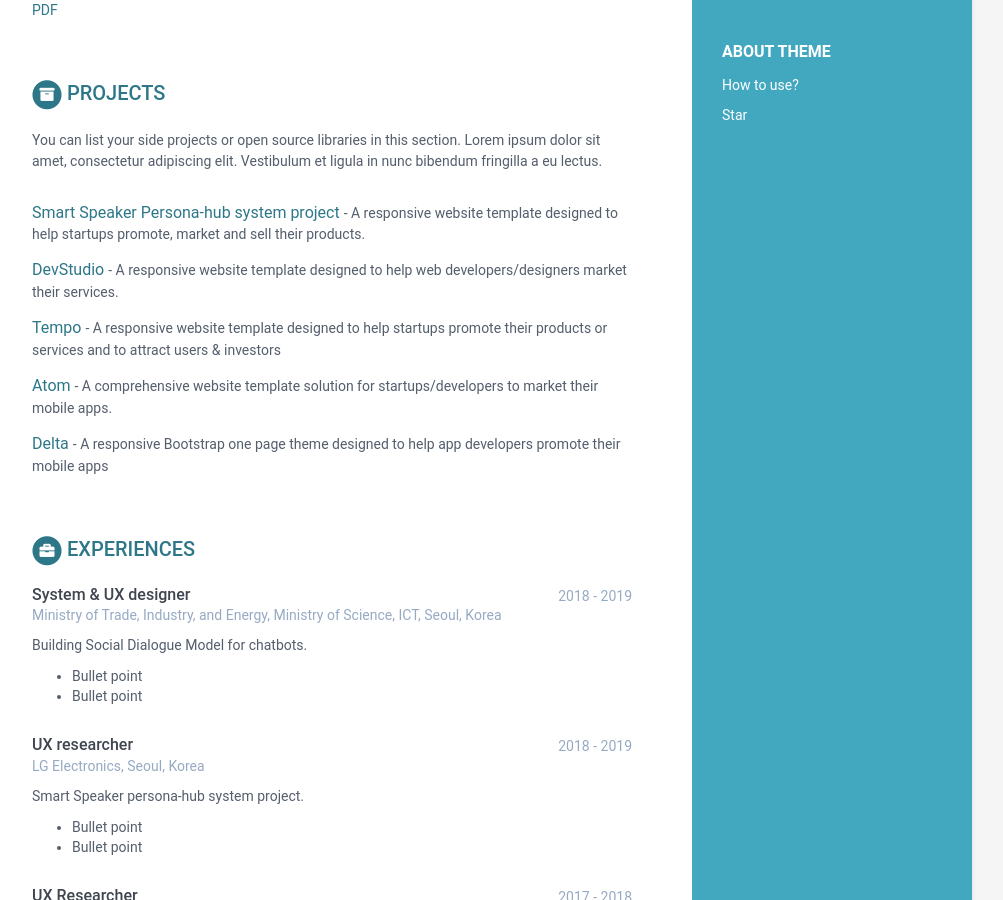
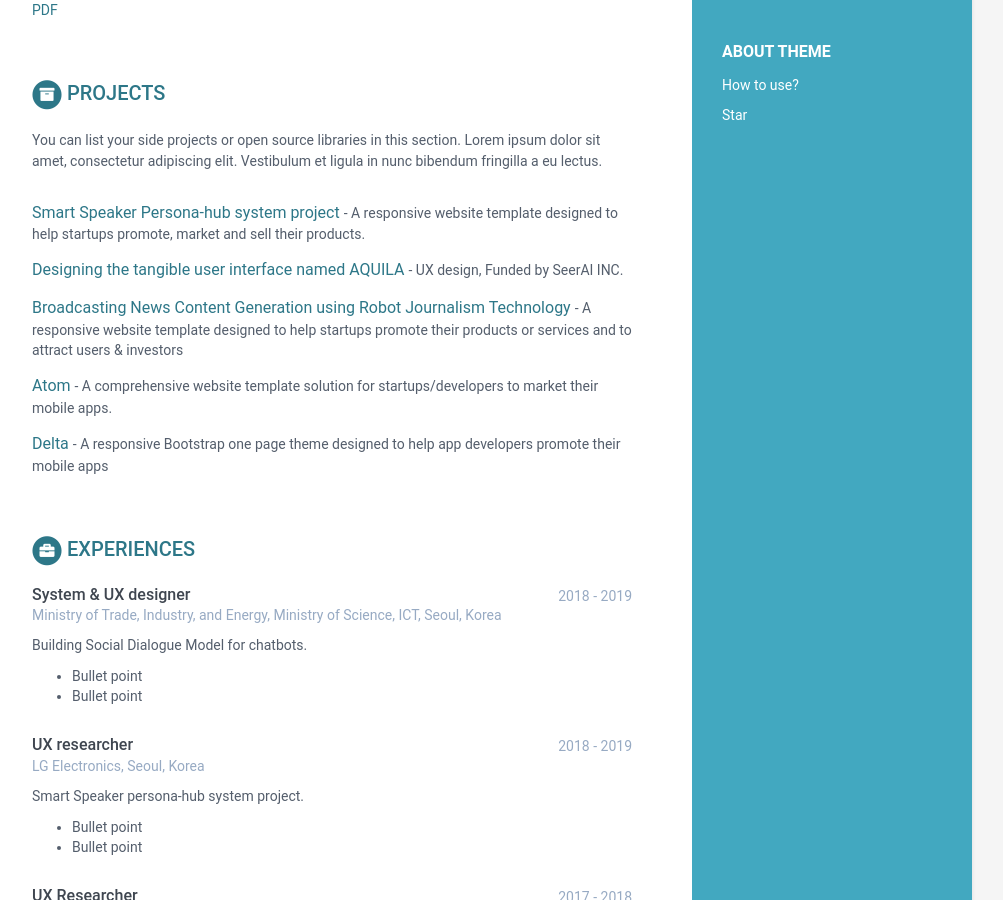
Before and after one commit to annesylee/annesylee.github.io, a Jekyll site: the page built from index.html, in a window 1280 px wide and 900 px high, scrolled down 1029 px. Shown: the whole window, without its empty margins (168-1171 px from the left). Built offline with Jekyll 4.4.1, drawn with Linux system fonts in a browser that asks for light colours.

Commit message:
Update data.yml

```diff
--- a/_data/data.yml
+++ b/_data/data.yml
@@ -125,12 +125,12 @@ projects:
         link: "project1.html"
         tagline: "A responsive website template designed to help startups promote, market and sell their products."
 
-      - title: DevStudio
-        link: "#"
-        tagline: "A responsive website template designed to help web developers/designers market their services."
+      - title: Designing the tangible user interface named AQUILA
+        link: "http://seerai.com/#"
+        tagline: "UX design, Funded by SeerAI INC."
 
-      - title: Tempo
-        link: "#"
+      - title: Broadcasting News Content Generation using Robot Journalism Technology
+        link: "https://news.sbs.co.kr/news/reporterPage.do?reporterId=NARe&selectType=ALL"
         tagline: "A responsive website template designed to help startups promote their products or services and to attract users &amp; investors"
 
       - title: Atom
```
